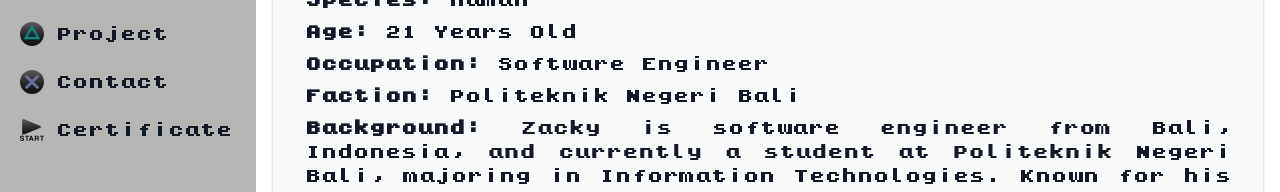
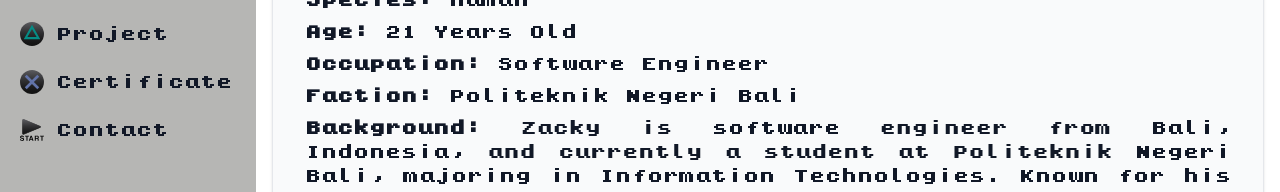
Before and after one commit to ArisZacky/porto-nextjs, a Next.js app: page /profile in a window 1280 px wide. Shown: the part 146-338 px from the top of the page. Built offline with nearby package versions, Linux system fonts and the light colour scheme.

Commit message:
fix: fix the order of sidebar menu

```diff
--- a/src/components/sidebar.tsx
+++ b/src/components/sidebar.tsx
@@ -106,16 +106,18 @@ const Sidebar = () => {
             </li>
             <li>
               <a
-                href="/contact"
+                href="/certificate"
                 className="flex items-center p-2 text-gray-900 rounded-lg dark:text-neutral-950 hover:bg-gray-200 dark:hover:bg-gray-700 hover:no-underline hover:text-gray-900 group"
               >
                 <Image src={X} alt="X Button" width={24} height={24} priority />
-                <span className="flex-1 ms-3 whitespace-nowrap">Contact</span>
+                <span className="flex-1 ms-3 whitespace-nowrap">
+                  Certificate
+                </span>
               </a>
             </li>
             <li>
               <a
-                href="/certificate"
+                href="/contact"
                 className="flex items-center p-2 text-gray-900 rounded-lg dark:text-neutral-950 hover:bg-gray-200 dark:hover:bg-gray-700 hover:no-underline hover:text-gray-900 group"
               >
                 <Image
@@ -124,9 +126,7 @@ const Sidebar = () => {
                   style={{ width: 24, height: "auto" }}
                   priority
                 />
-                <span className="flex-1 ms-3 whitespace-nowrap">
-                  Certificate
-                </span>
+                <span className="flex-1 ms-3 whitespace-nowrap">Contact</span>
               </a>
             </li>
           </ul>
```
